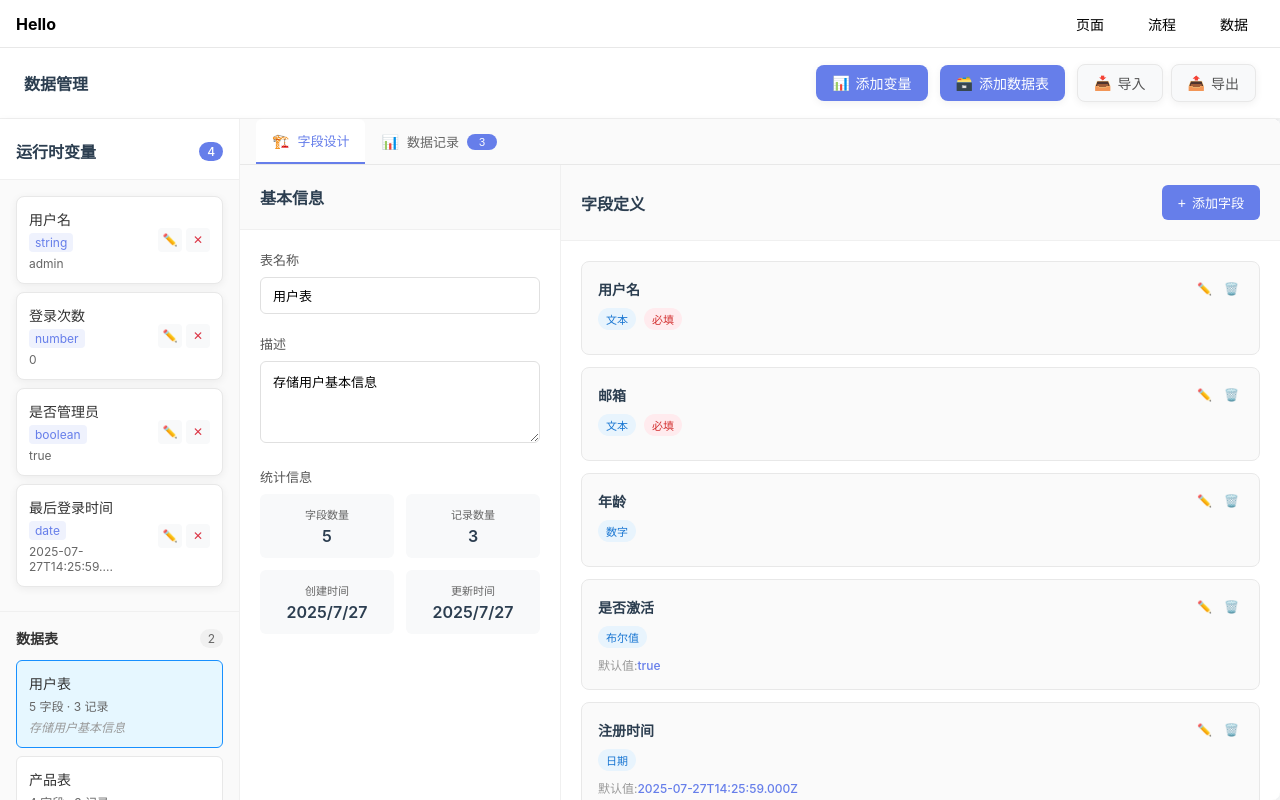
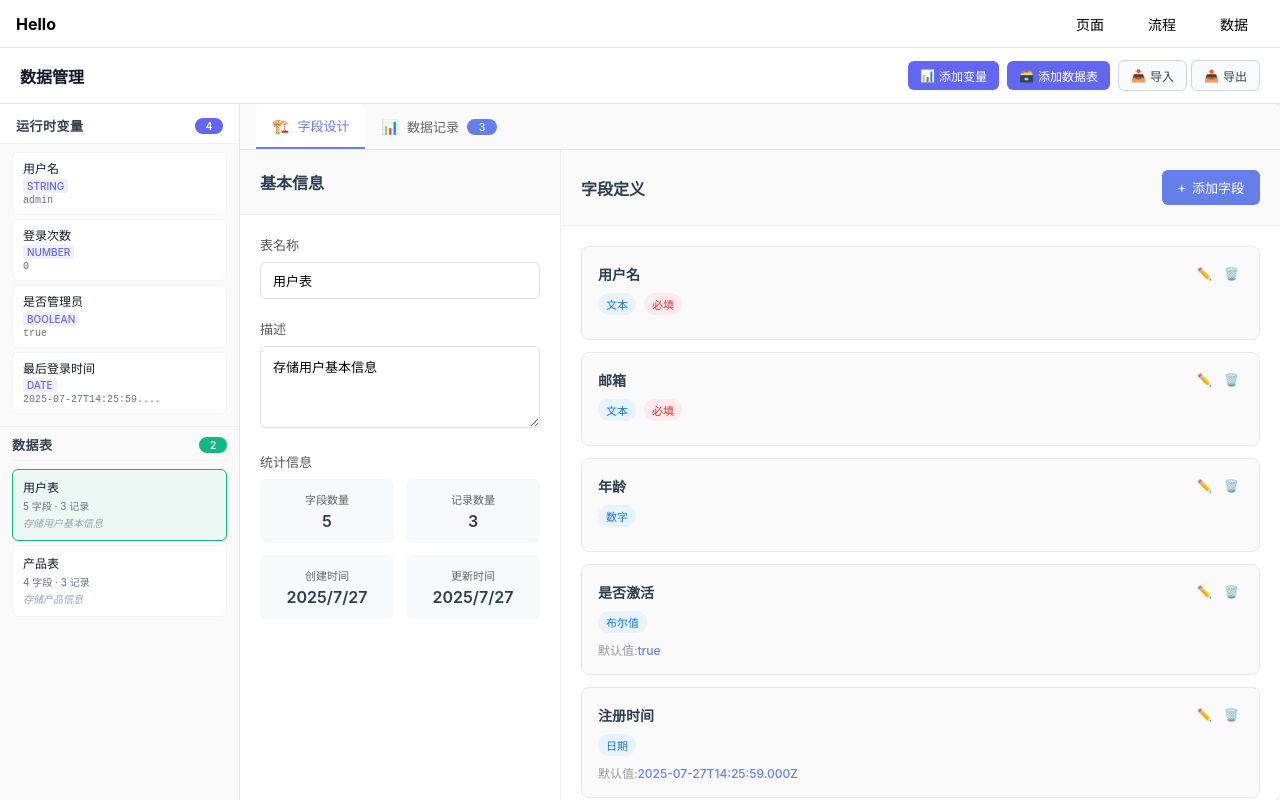
Before and after one commit to xenonflash/simple-editor, a Vue app: page /data in a window 1280 px wide. Built offline with nearby package versions, Linux system fonts and the light colour scheme.

Commit message:
fime tune style

```diff
--- a/src/components/data/DataSidebar.vue
+++ b/src/components/data/DataSidebar.vue
@@ -42,7 +42,7 @@ defineEmits<{
 .data-sidebar {
   width: 240px;
   background: #fafafa;
-  border-right: 1px solid #f0f0f0;
+  border-right: 1px solid #e8e8e8;
   display: flex;
   flex-direction: column;
   overflow-y: auto;
--- a/src/components/data/DataToolbar.vue
+++ b/src/components/data/DataToolbar.vue
@@ -44,68 +44,67 @@ defineEmits<{
   display: flex;
   justify-content: space-between;
   align-items: center;
-  padding: 16px 24px;
+  padding: 12px 20px;
   background: #fff;
-  border-bottom: 1px solid #f0f0f0;
-  box-shadow: 0 2px 4px rgba(0, 0, 0, 0.06);
+  border-bottom: 1px solid #e5e7eb;
+  box-shadow: 0 1px 3px rgba(0, 0, 0, 0.05);
 }
 
 .toolbar-left h2 {
   margin: 0;
   font-size: 16px;
   font-weight: 600;
-  color: #2c3e50;
+  color: #111827;
 }
 
 .toolbar-right {
   display: flex;
-  gap: 12px;
+  gap: 8px;
   align-items: center;
 }
 
 .btn {
   display: flex;
   align-items: center;
-  gap: 6px;
-  padding: 8px 16px;
+  gap: 4px;
+  padding: 6px 12px;
   border: none;
-  border-radius: 8px;
-  font-size: 14px;
+  border-radius: 6px;
+  font-size: 12px;
   font-weight: 500;
   cursor: pointer;
-  transition: all 0.2s ease;
-  box-shadow: 0 2px 8px rgba(0, 0, 0, 0.06);
+  transition: all 0.15s ease;
 }
 
 .btn-primary {
-  background: #667eea;
+  background: #6366f1;
   color: white;
 }
 
 .btn-primary:hover {
-  background: #5a6fd8;
-  box-shadow: 0 4px 16px rgba(102, 126, 234, 0.2);
+  background: #5855eb;
   transform: translateY(-1px);
+  box-shadow: 0 2px 4px rgba(99, 102, 241, 0.2);
 }
 
 .btn-secondary {
-  background: #f8f9fa;
-  color: #555;
-  border: 1px solid #e8e8e8;
+  background: #f9fafb;
+  color: #374151;
+  border: 1px solid #d1d5db;
 }
 
 .btn-secondary:hover {
-  background: #e9ecef;
-  border-color: #667eea;
-  box-shadow: 0 4px 16px rgba(102, 126, 234, 0.1);
+  background: #f3f4f6;
+  border-color: #6366f1;
+  color: #6366f1;
 }
 
 .btn-group {
   display: flex;
-  gap: 8px;
+  gap: 4px;
 }
 
 .icon {
-  font-size: 14px;
+  font-size: 12px;
 }
 </style>
--- a/src/components/data/TableList.vue
+++ b/src/components/data/TableList.vue
@@ -67,83 +67,99 @@ defineEmits<{
 
 <style scoped>
 .table-list {
-  padding: 16px;
+  padding: 8px 12px;
 }
 
 .section-header {
   display: flex;
   justify-content: space-between;
   align-items: center;
-  margin-bottom: 12px;
+  margin-bottom: 8px;
+  padding-bottom: 6px;
+  border-bottom: 1px solid #f3f4f6;
 }
 
 .section-header h3 {
   margin: 0;
-  font-size: 14px;
+  font-size: 13px;
   font-weight: 600;
-  color: #333;
+  color: #374151;
+  text-transform: uppercase;
+  letter-spacing: 0.5px;
 }
 
 .count {
-  background: #f0f0f0;
-  color: #666;
-  padding: 2px 8px;
-  border-radius: 12px;
-  font-size: 12px;
+  background: #10b981;
+  color: white;
+  padding: 2px 6px;
+  border-radius: 10px;
+  font-size: 10px;
+  font-weight: 600;
+  min-width: 16px;
+  text-align: center;
 }
 
 .table-item {
   display: flex;
   justify-content: space-between;
   align-items: center;
-  padding: 12px;
-  margin-bottom: 8px;
+  padding: 10px;
+  margin-bottom: 4px;
   background: white;
-  border: 1px solid #e8e8e8;
+  border: 1px solid #f3f4f6;
   border-radius: 6px;
   cursor: pointer;
-  transition: all 0.2s ease;
+  transition: all 0.15s ease;
 }
 
 .table-item:hover {
-  border-color: #1890ff;
-  box-shadow: 0 2px 4px rgba(24, 144, 255, 0.1);
+  border-color: #10b981;
+  box-shadow: 0 1px 3px rgba(16, 185, 129, 0.1);
 }
 
 .table-item.active {
-  background: #e6f7ff;
-  border-color: #1890ff;
+  background: rgba(16, 185, 129, 0.05);
+  border-color: #10b981;
 }
 
 .table-info {
   flex: 1;
   display: flex;
   flex-direction: column;
-  gap: 4px;
+  gap: 2px;
+  min-width: 0;
 }
 
 .table-name {
-  font-size: 14px;
+  font-size: 12px;
   font-weight: 500;
-  color: #333;
+  color: #111827;
+  line-height: 1.3;
+  overflow: hidden;
+  text-overflow: ellipsis;
+  white-space: nowrap;
 }
 
 .table-meta {
-  font-size: 12px;
-  color: #666;
+  font-size: 10px;
+  color: #6b7280;
+  font-weight: 400;
 }
 
 .table-description {
-  font-size: 12px;
-  color: #999;
+  font-size: 10px;
+  color: #9ca3af;
   font-style: italic;
+  overflow: hidden;
+  text-overflow: ellipsis;
+  white-space: nowrap;
 }
 
 .table-actions {
   display: flex;
-  gap: 4px;
+  gap: 2px;
   opacity: 0;
-  transition: opacity 0.2s ease;
+  transition: opacity 0.15s ease;
 }
 
 .table-item:hover .table-actions {
@@ -151,51 +167,52 @@ defineEmits<{
 }
 
 .action-btn {
-  width: 24px;
-  height: 24px;
+  width: 20px;
+  height: 20px;
   border: none;
   border-radius: 4px;
   cursor: pointer;
   display: flex;
   align-items: center;
   justify-content: center;
-  font-size: 12px;
-  transition: all 0.2s ease;
+  font-size: 10px;
+  transition: all 0.15s ease;
 }
 
 .action-btn.edit {
-  background: #f0f0f0;
-  color: #666;
+  background: rgba(16, 185, 129, 0.1);
+  color: #10b981;
 }
 
 .action-btn.edit:hover {
-  background: #1890ff;
+  background: #10b981;
   color: white;
 }
 
 .action-btn.delete {
-  background: #fff2f0;
-  color: #ff4d4f;
+  background: rgba(239, 68, 68, 0.1);
+  color: #ef4444;
 }
 
 .action-btn.delete:hover {
-  background: #ff4d4f;
+  background: #ef4444;
   color: white;
 }
 
 .empty-state {
   text-align: center;
-  padding: 24px 12px;
-  color: #999;
+  padding: 24px 16px;
+  color: #9ca3af;
 }
 
 .empty-state p {
   margin: 0 0 4px 0;
-  font-size: 14px;
+  font-size: 12px;
+  font-weight: 500;
 }
 
 .empty-state small {
-  font-size: 12px;
-  color: #ccc;
+  font-size: 10px;
+  color: #d1d5db;
 }
 </style>
--- a/src/components/data/VariableList.vue
+++ b/src/components/data/VariableList.vue
@@ -74,128 +74,149 @@ const formatValue = (value: any): string => {
   display: flex;
   justify-content: space-between;
   align-items: center;
-  padding: 20px 16px 16px;
+  padding: 12px 16px 8px;
   background: white;
   border-bottom: 1px solid #f0f0f0;
 }
 
 .section-header h3 {
   margin: 0;
-  font-size: 16px;
+  font-size: 13px;
   font-weight: 600;
-  color: #2c3e50;
+  color: #374151;
+  text-transform: uppercase;
+  letter-spacing: 0.5px;
 }
 
 .count {
-  background: #667eea;
+  background: #6366f1;
   color: white;
-  padding: 2px 8px;
-  border-radius: 12px;
-  font-size: 12px;
-  font-weight: 500;
+  padding: 2px 6px;
+  border-radius: 10px;
+  font-size: 10px;
+  font-weight: 600;
+  min-width: 16px;
+  text-align: center;
 }
 
 .list-content {
-  padding: 16px;
+  padding: 8px 12px;
 }
 
 .variable-item {
   display: flex;
   justify-content: space-between;
   align-items: center;
-  padding: 12px;
-  margin-bottom: 8px;
+  padding: 8px 10px;
+  margin-bottom: 4px;
   background: white;
-  border: 1px solid #e8e8e8;
-  border-radius: 8px;
+  border: 1px solid #f3f4f6;
+  border-radius: 6px;
   cursor: pointer;
-  transition: all 0.2s ease;
-  box-shadow: 0 2px 8px rgba(0, 0, 0, 0.06);
+  transition: all 0.15s ease;
 }
 
 .variable-item:hover {
-  border-color: #667eea;
-  box-shadow: 0 4px 16px rgba(102, 126, 234, 0.2);
-  transform: translateY(-1px);
+  border-color: #6366f1;
+  box-shadow: 0 1px 3px rgba(99, 102, 241, 0.1);
 }
 
 .variable-info {
   display: flex;
   flex-direction: column;
-  gap: 4px;
+  gap: 2px;
+  flex: 1;
+  min-width: 0;
 }
 
 .variable-name {
   font-weight: 500;
-  color: #333;
-  font-size: 14px;
+  color: #111827;
+  font-size: 12px;
+  line-height: 1.3;
+  overflow: hidden;
+  text-overflow: ellipsis;
+  white-space: nowrap;
 }
 
 .variable-type {
-  font-size: 12px;
-  color: #667eea;
-  background: rgba(102, 126, 234, 0.1);
-  padding: 2px 6px;
-  border-radius: 4px;
+  font-size: 10px;
+  color: #6366f1;
+  background: rgba(99, 102, 241, 0.1);
+  padding: 1px 4px;
+  border-radius: 3px;
   width: fit-content;
+  font-weight: 500;
+  text-transform: uppercase;
 }
 
 .variable-value {
-  font-size: 12px;
-  color: #666;
+  font-size: 10px;
+  color: #6b7280;
+  overflow: hidden;
+  text-overflow: ellipsis;
+  white-space: nowrap;
+  font-family: 'SF Mono', monospace;
 }
 
 .variable-actions {
   display: flex;
-  gap: 4px;
+  gap: 2px;
+  opacity: 0;
+  transition: opacity 0.15s ease;
+}
+
+.variable-item:hover .variable-actions {
+  opacity: 1;
 }
 
 .action-btn {
-  width: 24px;
-  height: 24px;
+  width: 20px;
+  height: 20px;
   border: none;
   border-radius: 4px;
   cursor: pointer;
   display: flex;
   align-items: center;
   justify-content: center;
-  font-size: 12px;
-  transition: all 0.2s ease;
+  font-size: 10px;
+  transition: all 0.15s ease;
 }
 
 .action-btn.edit {
-  background: #f8f9fa;
-  color: #667eea;
+  background: rgba(99, 102, 241, 0.1);
+  color: #6366f1;
 }
 
 .action-btn.edit:hover {
-  background: #667eea;
+  background: #6366f1;
   color: white;
 }
 
 .action-btn.delete {
-  background: #f8f9fa;
-  color: #dc3545;
+  background: rgba(239, 68, 68, 0.1);
+  color: #ef4444;
 }
 
 .action-btn.delete:hover {
-  background: #dc3545;
+  background: #ef4444;
   color: white;
 }
 
 .empty-state {
   text-align: center;
-  padding: 40px 20px;
-  color: #999;
+  padding: 24px 16px;
+  color: #9ca3af;
 }
 
 .empty-state p {
-  margin: 0 0 8px 0;
-  font-size: 14px;
+  margin: 0 0 4px 0;
+  font-size: 12px;
+  font-weight: 500;
 }
 
 .empty-state small {
-  font-size: 12px;
-  color: #ccc;
+  font-size: 10px;
+  color: #d1d5db;
 }
 </style>
```
